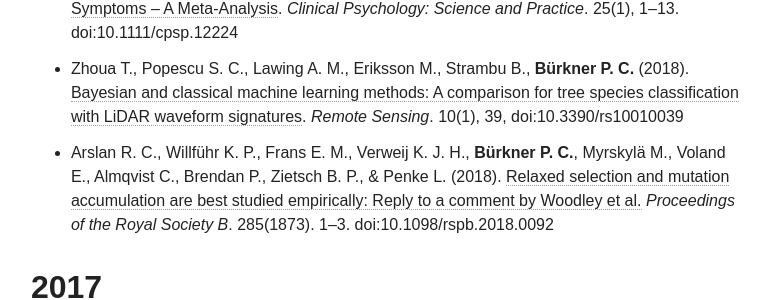
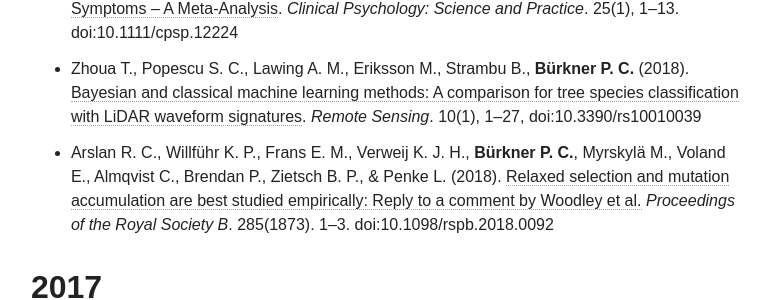
Before and after one commit to paul-buerkner/paul-buerkner.github.io, a Jekyll site: the page built from publications/index.md, in a window 1280 px wide and 900 px high, scrolled down 968 px. Shown: the part 152-452 px from the top of the window, without its empty margins (255-1024 px from the left). Built offline with Jekyll 4.4.1, drawn with Linux system fonts in a browser that asks for light colours; nearby versions of some CDN libraries.

Commit message:
fix typo

```diff
--- a/publications/index.md
+++ b/publications/index.md
@@ -13,7 +13,7 @@ excerpt: "A list of my publications"
 ## 2018
 * Schneider I., Kugel H., Redlich R., Grotegerd D., Bürger C., **Bürkner P. C.**, Opel N., Dohm K., Zaremba D., Meinert S., Schröder N., Straßburg A. M., Schwarte K., Schettler C., Ambrée O., Rust S., Domschke K., Arolt V., Heindel W., Baune B., Zhang W., Dannlowski U., & Hohoff C. (2018). [Association of serotonin transporter gene AluJb methylation with major depression, amygdala responsiveness, 5-HTTLPR/rs25531 polymorphism, and stress](https://www.nature.com/articles/npp2017273). *Neuropsychopharmacology*. 1--9. doi:10.1038/npp.2017.273
 * Reinhold M., **Bürkner P. C.**, Holling H. (2018). [Effects of Expressive Writing on Depressive Symptoms – A Meta-Analysis](http://onlinelibrary.wiley.com/doi/10.1111/cpsp.12224/abstract). *Clinical Psychology: Science and Practice*. 25(1), 1--13. doi:10.1111/cpsp.12224
-* Zhoua T., Popescu S. C., Lawing A. M., Eriksson M., Strambu B., **Bürkner P. C.** (2018). [Bayesian and classical machine learning methods: A comparison for tree species classification with LiDAR waveform signatures](http://www.mdpi.com/2072-4292/10/1/39). *Remote Sensing*. 10(1), 39, doi:10.3390/rs10010039
+* Zhoua T., Popescu S. C., Lawing A. M., Eriksson M., Strambu B., **Bürkner P. C.** (2018). [Bayesian and classical machine learning methods: A comparison for tree species classification with LiDAR waveform signatures](http://www.mdpi.com/2072-4292/10/1/39). *Remote Sensing*. 10(1), 1--27, doi:10.3390/rs10010039
 * Arslan R. C., Willführ K. P., Frans E. M., Verweij K. J. H., **Bürkner P. C.**, Myrskylä M., Voland E., Almqvist C., Brendan P., Zietsch B. P., & Penke L. (2018). [Relaxed selection and mutation accumulation are best studied empirically: Reply to a comment by Woodley et al.](http://rspb.royalsocietypublishing.org/content/285/1873/20180092) *Proceedings of the Royal Society B*. 285(1873). 1--3. doi:10.1098/rspb.2018.0092
 
 ## 2017
```
